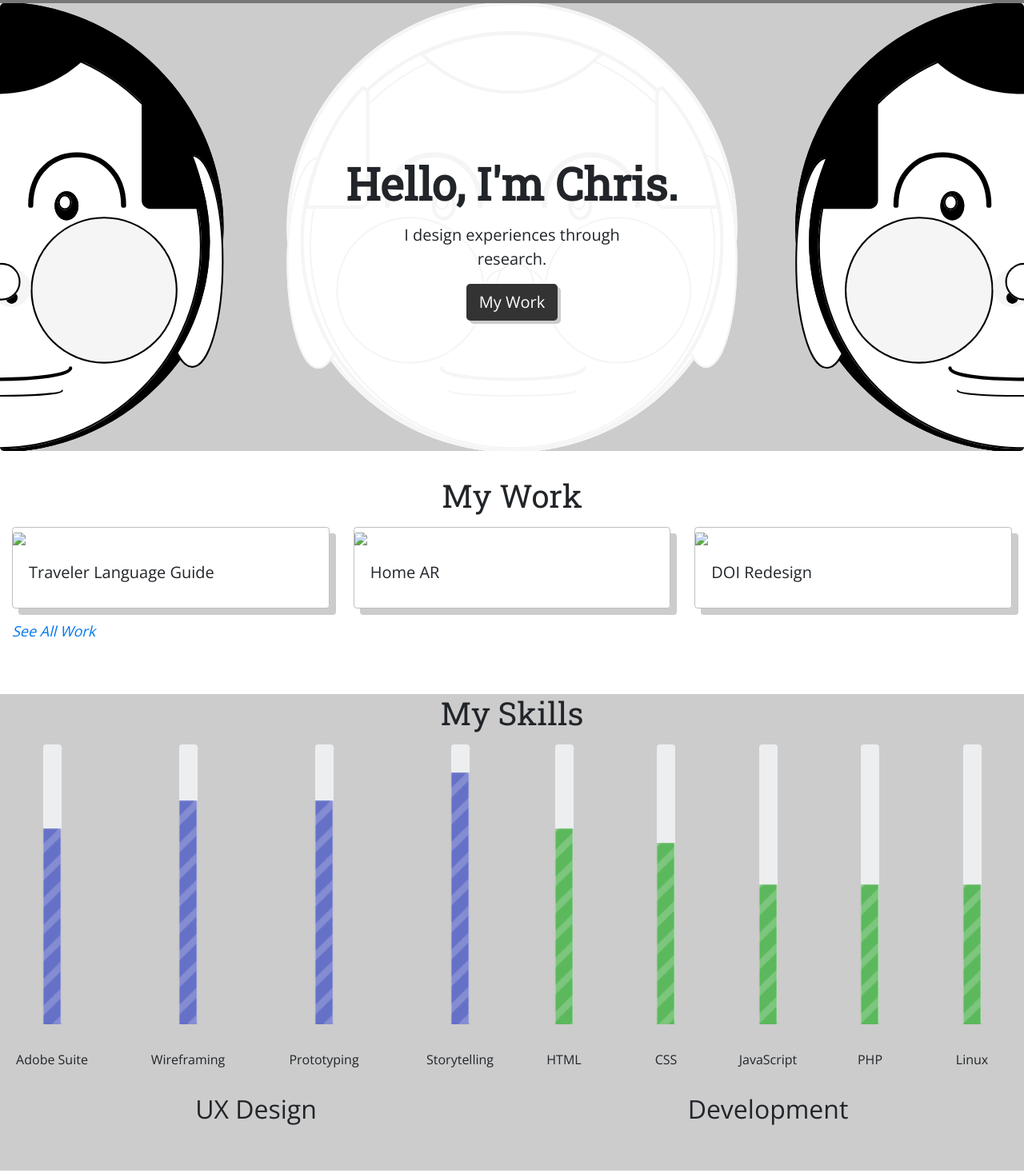
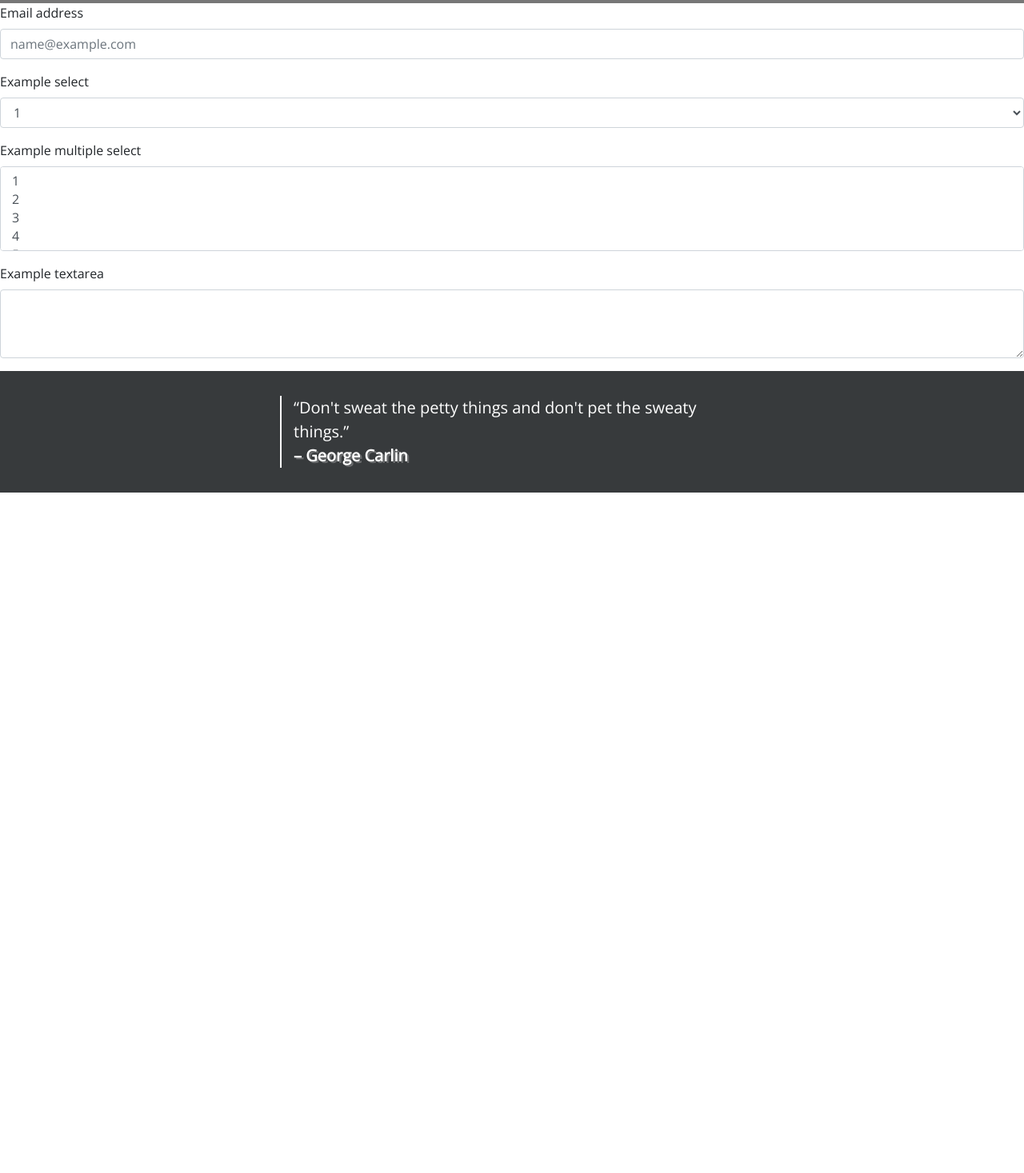
Before and after one commit to WhatYouSee/18-Bootstrap, a plain HTML site: page css/contact.html in a window 1280 px wide. Shown: the part 62-1529 px from the top of the page at 80% size. After the commit the page ends 800 px from the top, so only its background shows below. Drawn offline with nearby package versions, Linux system fonts and the light colour scheme; files that its build step writes are made by us from their sources; files whose address does not match are found by name.

Commit message:
changes_edits
first step on contact form

```diff
--- a/css/contact.html
+++ b/css/contact.html
@@ -29,128 +29,37 @@
       </ul>
     </div>
   </nav>
-  <!-- Jumbotron hero html -->
-  <section class="jumbotron">
-    <h1 class="display-4">Hello, I'm Chris.</h1>
-    <p class="lead">I design experiences through research.</p>
-    <a class="button-shadow btn btn-primary btn-lg" href="#" role="button">My Work</a>
-  </section>
-  <!-- Work Section -->
-  <section class="work container-fluid">
-    <h1>My Work</h1>
-    <div class="row myWork">
-      <div class="card col-sm-12 col-md-4 col-lg-4">
-        <div class="cardPadding">
-        <img src="images/TLGPres.png" class="card-img-top">
-        <div class="card-body">
-          <h5 class="card-title">Traveler Language Guide</h5>
-        </div>
-      </div>
-      </div>
-      <div class="card col-sm-12 col-md-4 col-lg-4">
-        <div class="cardPadding">
-        <img src="images/HomeAR.png" class="card-img-top">
-        <div class="card-body">
-          <h5 class="card-title">Home AR</h5>
-        </div>
-      </div>
-      </div>
-      <div class="card col-sm-12 col-md-4 col-lg-4">
-        <div class="cardPadding">
-          <img src="images/doi.png" class="card-img-top">
-          <div class="card-body">
-            <h5 class="card-title">DOI Redesign</h5>
-          </div>
-        </div>
-      </div>
+  <!-- form -->
+  <form>
+    <div class="form-group">
+      <label for="exampleFormControlInput1">Email address</label>
+      <input type="email" class="form-control" id="exampleFormControlInput1" placeholder="name@example.com">
     </div>
-    <a class="link">See All Work</a>
-  </section>
-<!-- My Skills Section -->
-  <section class="skillstuff container-fluid">
-    <h1>My Skills</h1>
-    <div class="row">
-      <div class="col-sm-12 col-md-6 col-lg-6 flexRow">
-        <div class="skillContainer">
-          <div class="skillBar">
-            <div class="skillPurple" style="height: 70%;">
-            </div>
-          </div>
-          <p>Adobe Suite</p>
-        </div>
-        <div class="skillContainer">
-          <div class="skillBar">
-            <div class="skillPurple" style="height: 80%;">
-            </div>
-          </div>
-          <p>Wireframing</p>
-        </div>
-        <div class="skillContainer">
-          <div class="skillBar">
-            <div class="skillPurple" style="height: 80%;">
-            </div>
-          </div>
-          <p>Prototyping</p>
-        </div>
-        <div class="skillContainer">
-          <div class="skillBar">
-            <div class="skillPurple" style="height: 90%;">
-            </div>
-          </div>
-          <p>Storytelling</p>
-        </div>
-      </div>
-      <div class="col-sm-12 col-md-6 col-lg-6 flexRow">
-        <div class="skillContainer">
-          <div class="skillBar">
-            <div class="skillGreen" style="height: 70%;">
-            </div>
-          </div>
-          <p>HTML</p>
-        </div>
-        <div class="skillContainer">
-          <div class="skillBar">
-            <div class="skillGreen" style="height: 65%;">
-            </div>
-          </div>
-          <p>CSS</p>
-        </div>
-        <div class="skillContainer">
-          <div class="skillBar">
-            <div class="skillGreen" style="height: 50%;">
-            </div>
-          </div>
-          <p>JavaScript</p>
-        </div>
-        <div class="skillContainer">
-          <div class="skillBar">
-            <div class="skillGreen" style="height: 50%;">
-            </div>
-          </div>
-          <p>PHP</p>
-        </div>
-        <div class="skillContainer">
-          <div class="skillBar">
-            <div class="skillGreen" style="height: 50%;">
-            </div>
-          </div>
-          <p>Linux</p>
-        </div>
-      </div>
-      <div class="col-sm-12 col-md-6 col-lg-6 textCenter">
-        <h2>UX Design</h2>
-      </div>
-      <div class="col-sm-12 col-md-6 col-lg-6 textCenter">
-        <h2>Development</h2>
-      </div>
+    <div class="form-group">
+      <label for="exampleFormControlSelect1">Example select</label>
+      <select class="form-control" id="exampleFormControlSelect1">
+        <option>1</option>
+        <option>2</option>
+        <option>3</option>
+        <option>4</option>
+        <option>5</option>
+      </select>
     </div>
-  </section>
-<!-- contact jumbotron html -->
-  <div class="contactMe">
-    <h1 class="display-4">Let's Chat!</h1>
-    <p class="lead">Add me on LinkedIn, Let’s connect and chat about how I can help you.</p>
-    <a class="button-shadow btn btn-primary btn-lg" href="#" role="button">Connect</a>
-  </div>
+    <div class="form-group">
+      <label for="exampleFormControlSelect2">Example multiple select</label>
+      <select multiple class="form-control" id="exampleFormControlSelect2">
+        <option>1</option>
+        <option>2</option>
+        <option>3</option>
+        <option>4</option>
+        <option>5</option>
+      </select>
+    </div>
+    <div class="form-group">
+      <label for="exampleFormControlTextarea1">Example textarea</label>
+      <textarea class="form-control" id="exampleFormControlTextarea1" rows="3"></textarea>
+    </div>
+  </form>
 <!-- footer html -->
 <footer>
   <blockquote class="blockquote">
--- a/css/style.css
+++ b/css/style.css
@@ -31,9 +31,16 @@ h1 {
 }
 .button-shadow {
     background-color: #333333;
-    border: #cccccc;
+    border: #333333;
     box-shadow: 0.25rem 0.25rem #cccccc;
 }
+.button-shadow:hover {
+    color: #333333;
+    background-color: #dddddd;
+    border-color: #333333;
+
+}
+
 
 /* Navbar CSS */
 
```
Also changed, not shown: index.html (+6 -6 lines).
